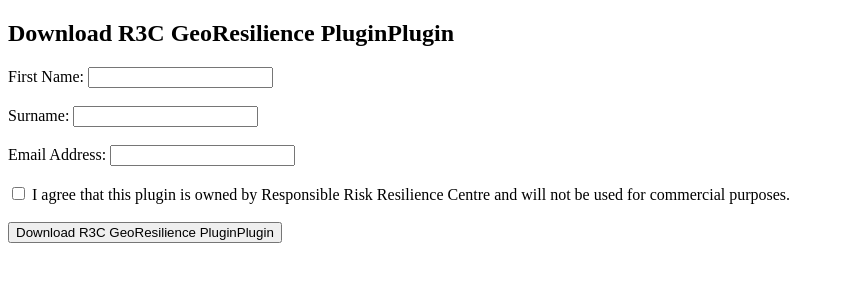
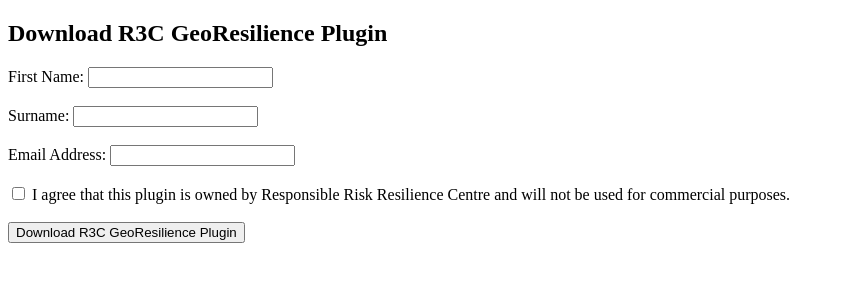
Before and after one commit to R3C-GeoResilience/R3CGeoResilience, a plain HTML site: page index.html in a window 1280 px wide. Shown: the whole page, without its empty margins (0-844 px from the left). Drawn offline with Linux system fonts and the light colour scheme.

Commit message:
Update index.html

```diff
--- a/index.html
+++ b/index.html
@@ -3,11 +3,11 @@
 <head>
     <meta charset="UTF-8">
     <meta name="viewport" content="width=device-width, initial-scale=1.0">
-    <title>Download R3C GeoResilience PluginPlugin</title>
+    <title>Download R3C GeoResilience Plugin</title>
 </head>
 <body>
 
-<h2>Download R3C GeoResilience PluginPlugin</h2>
+<h2>Download R3C GeoResilience Plugin</h2>
 <form id="downloadForm">
     <label for="name">First Name:</label>
     <input type="text" id="name" name="name" required><br><br>
@@ -23,7 +23,7 @@
         I agree that this plugin is owned by Responsible Risk Resilience Centre and will not be used for commercial purposes.
     </label><br><br>
 
-    <button type="submit">Download R3C GeoResilience PluginPlugin</button>
+    <button type="submit">Download R3C GeoResilience Plugin</button>
 </form>
 
 <div id="downloadLink" style="display:none;">
```
